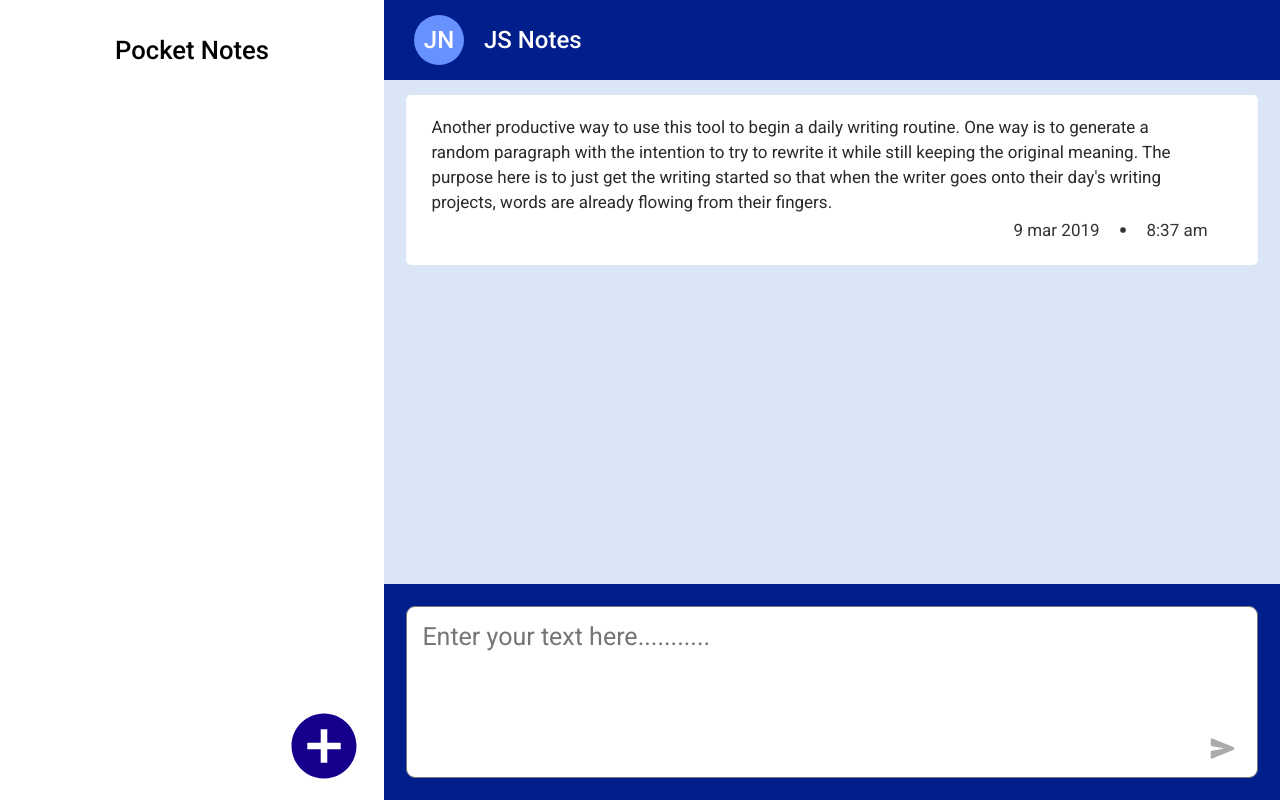
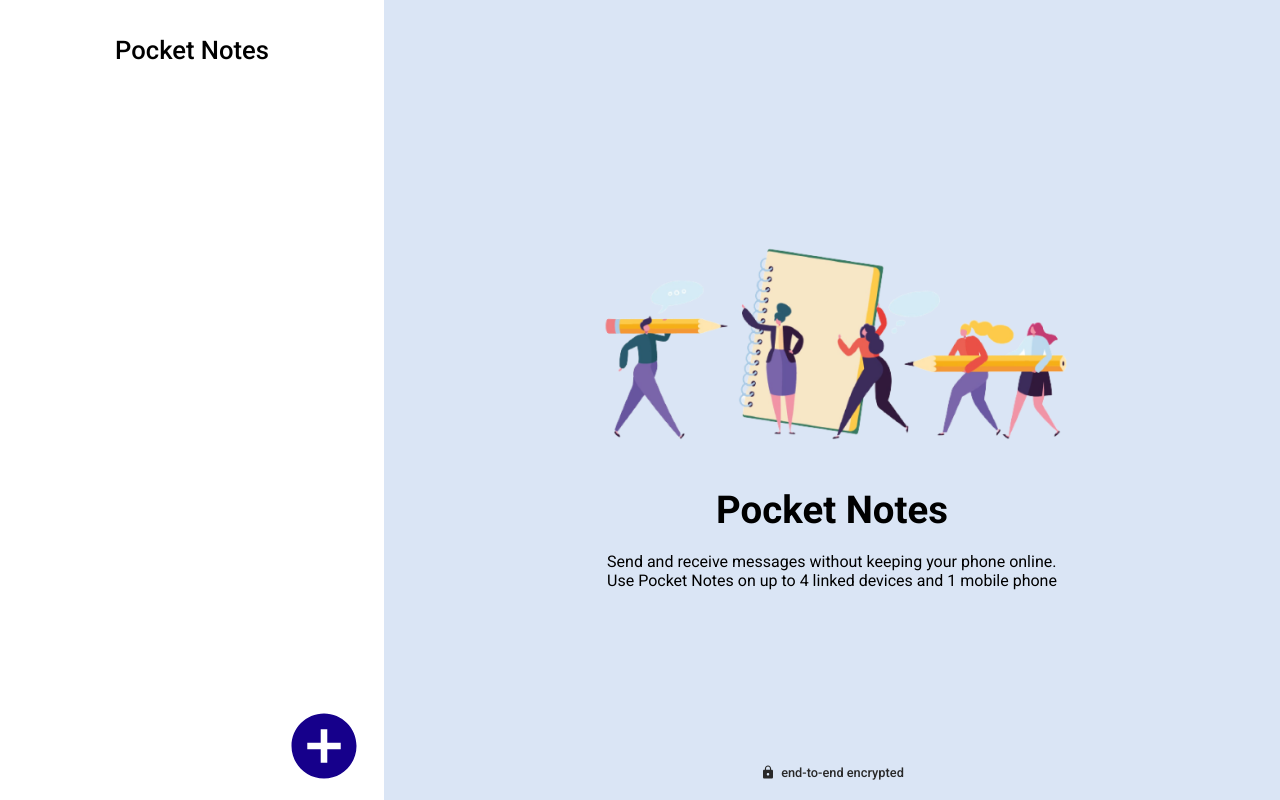
Before and after one commit to zedd1721/Pocket-Notes, a React (Vite) app: page / in a window 1280 px wide. Built offline with nearby package versions, Linux system fonts and the light colour scheme.

Commit message:
DataStructure Updated

```diff
--- a/package.json
+++ b/package.json
@@ -10,6 +10,7 @@
     "preview": "vite preview"
   },
   "dependencies": {
+    "moment": "^2.30.1",
     "react": "^18.2.0",
     "react-dom": "^18.2.0",
     "react-icons": "^5.0.1"
--- a/src/App.jsx
+++ b/src/App.jsx
@@ -1,21 +1,8 @@
 import "./App.css";
-import Mainleft from "./components/Mainleft";
-import Mainright from "./components/Mainright";
-import Modal from "./components/Modal";
-import { useState } from "react";
+import Main from "./components/Main";
 
 function App() {
-  const [showModal, setShowModal] = useState(false);
-  const handlemodal = () => {
-    setShowModal(true);
-  };
-  return (
-    <main>
-      <Mainleft clickAdd={handlemodal} showModal={showModal} setShowModal={setShowModal}/>
-      <Mainright />
-      {/* {showModal && <Modal modalClose={() => setShowModal(false)} />} */}
-    </main>
-  );
+  return <Main />;
 }
 
 export default App;
--- a/src/components/Box.jsx
+++ b/src/components/Box.jsx
@@ -2,46 +2,105 @@ import React, { useState } from "react";
 import styled from "./Box.module.css";
 import { IoSend } from "react-icons/io5";
 import { BsDot } from "react-icons/bs";
+import moment from "moment";
+//Send the selected Id as a para in the box
 
-function Box() {
+function Box({
+  groupStore,
+  setGroupStore,
+  setNotesList,
+  notesList,
+  selectedGroup,
+}) {
   const [noteText, setNoteText] = useState("");
+
+  const dateFormat = () => {
+    const date = moment().format(" D MMM YYYY");
+    return `${date}`;
+  };
+  const timeFormat = () => {
+    const time = moment().format("LT");
+    return `${time} `;
+  };
   function handleSend() {
-    console.log(noteText);
-    console.log("Disabled: ", !noteText.trim().length);
     if (noteText.trim().length > 0) {
+      setNotesList((prev) => {
+        const localNotes = [
+          ...prev,
+          {
+            text: noteText,
+            dateNotes: dateFormat(),
+            timeNotes: timeFormat(),
+            groupId: selectedGroup,
+          }, //Add another parameter that tells me the group ID, ex: groupId: selectedgroup from line 8
+        ];
+
+        localStorage.setItem("notes", JSON.stringify(localNotes));
+        return localNotes;
+      });
+      setNoteText("");
     }
+
+    const openNote = groupStore.find((group) => group.id === selectedGroup);
+    // Finding the group in groupStore with the matching ID
+    const updatedGroupStore = groupStore.map((group) => {
+      if (group.id === selectedGroup) {
+        // If the group matches, update its notesData property
+        return {
+          ...group,
+          notesData: [
+            ...(group.notesData || []),
+            {
+              text: noteText,
+              dateNotes: dateFormat(),
+              timeNotes: timeFormat(),
+            },
+          ],
+        };
+      }
+      return group;
+    });
+    setGroupStore(updatedGroupStore);
+    localStorage.setItem("groupStore", JSON.stringify(groupStore));
+    // const groupNotes = notesList.find((note) => note.groupId === selectedGroup);
+    console.log("Filtered Group: ", groupStore);
+    // console.log("Group Notes: ", groupNotes);
   }
 
   return (
     <div className={styled.container}>
-      <div className={styled.heading}>
+      {groupStore.map((group, index) => {
+        // I will not do map here...., get the Id which we will select, based on that Id render the component
+        return (
+          <div className={styled.heading} key={index}>
             <div
-          className={styled.profileimg}
-          style={{ backgroundColor: "rgb(102, 145, 255)" }}
+              className={styled.noteImg}
+              style={{ backgroundColor: group.selectedColor }}
             >
-          <h1>JN</h1>
+              <h1>{group.profile}</h1>
             </div>
-        <div className={styled.noteName}>
-          <h1>JS Notes</h1>
+            <div className={styled.noteHead}>
+              <h1>{group.name}</h1>
             </div>
           </div>
+        );
+      })}
+
       <div className={styled.noteArea}>
         <div className={styled.notesDisplay}>
-          <div className={styled.notes}>
-            <p>
-              Another productive way to use this tool to begin a daily writing
-              routine. One way is to generate a random paragraph with the
-              intention to try to rewrite it while still keeping the original
-              meaning. The purpose here is to just get the writing started so
-              that when the writer goes onto their day's writing projects, words
-              are already flowing from their fingers.
-            </p>
+          {notesList.map((note, index) => {
+            return (
+              <div className={styled.notes} key={index}>
+                <p>{note.text}</p>
                 <div className={styled.datentime}>
-              9 mar 2019 &nbsp;
+                  {note.dateNotes}
+                  &nbsp;
                   <BsDot size={30} />
-              &nbsp; 8:37 am
+                  &nbsp; {note.timeNotes}
                 </div>
               </div>
+            );
+          })}
         </div>
         <div className={styled.typeArea}>
           <textarea
--- a/src/components/Box.module.css
+++ b/src/components/Box.module.css
@@ -13,7 +13,7 @@
   gap: 20px;
 }
 
-.profileimg {
+.noteImg {
   width: 50px;
   height: 50px;
   border-radius: 50%;
@@ -22,8 +22,8 @@
   place-items: center;
 }
 
-.profileimg h1,
-.noteName h1 {
+.noteImg h1,
+.noteHead h1 {
   font-weight: 500;
   font-size: 24px;
   color: white;
@@ -41,7 +41,23 @@
   display: flex;
   flex-direction: column;
   align-items: center;
+  gap: 15px;
   padding-top: 15px;
+  padding-bottom: 15px;
+
+  overflow-y: auto;
+}
+.notesDisplay::-webkit-scrollbar {
+  width: 10px;
+}
+.notesDisplay::-webkit-scrollbar-track {
+  background: #000000a1;
+  border-radius: 5px;
+}
+
+.notesDisplay::-webkit-scrollbar-thumb {
+  background-color: white;
+  border-radius: 5px;
 }
 
 .typeArea {
@@ -90,6 +106,8 @@
 
   padding: 20px 25px;
   padding-right: 50px;
+
+  box-shadow: 0px 4px 20px 0px #00000040;
 }
 
 .notes p {
--- /dev/null
+++ b/src/components/Main.css
@@ -0,0 +1,7 @@
+main {
+    height: 100vh;
+    width: 100%;
+    /* background-color: aqua; */
+
+    display: flex;
+  }
--- /dev/null
+++ b/src/components/Main.jsx
@@ -0,0 +1,100 @@
+import React from "react";
+import Mainleft from "./Mainleft";
+import Mainright from "./Mainright";
+import { useState } from "react";
+
+function Main() {
+  const [showModal, setShowModal] = useState(false);
+
+  const [groupStore, setGroupStore] = useState(
+    JSON.parse(localStorage.getItem("groupStore")) || []
+  );
+
+  const [showBox, setShowBox] = useState(false);
+
+  const [selectedGroup, setSelectedGroup] = useState(null);
+
+  const [notesList, setNotesList] = useState(
+    JSON.parse(localStorage.getItem("notes")) || []
+  );
+
+  // const handleAddNoteId = (note) => {
+  //   setNotesList((prev) => {
+  //     if(prev.includes(note)) return prev;
+  //     else return [...prev, note];
+  //   })
+// }
+
+
+  const generateImg = (name) => {
+    const word = name.split(" ");
+    //If it is a single word
+    let firstletter = word[0].charAt(0).toUpperCase();
+    //if it is more then 1 word
+    if (word.length > 1) {
+      firstletter += word[1].charAt(0).toUpperCase();
+    }
+    return firstletter;
+  };
+
+
+  // console.log(selectedGroup);
+  const addData = (groupname) => {
+    const groupProfile = {
+      ...groupname,
+      profile: generateImg(groupname.name),
+      id: Date.now(),
+      //Make an array with note Objects
+    };
+
+
+    setGroupStore((prev) => {
+      const localGroup = [...prev, groupProfile];
+      localStorage.setItem("groupStore", JSON.stringify(localGroup));
+      return localGroup;
+    });
+
+    // selectedGroup = groupStore.map((group) =>(group.id))
+    // setNotesList((prev) => {
+    //   return [...prev, { notesId: selectedGroup }];
+    // });
+
+
+  };
+  console.log("NotesId: ", notesList);
+
+  const handlemodal = () => {
+    setShowModal(true);
+  };
+  // console.log("ID: ", selectedGroup);
+  return (
+    <main>
+      <Mainleft
+        clickAdd={handlemodal}
+        showModal={showModal}
+        setShowModal={setShowModal}
+        groupStore={groupStore}
+        addData={addData}
+
+        showBox={showBox}
+        setShowBox={setShowBox}
+        setSelectedGroup={setSelectedGroup}
+        setNotesList={setNotesList}
+
+        // handleAddNoteId={handleAddNoteId}
+      />
+
+      <Mainright
+        groupStore={groupStore}
+        setGroupStore={setGroupStore}
+        showBox={showBox}
+        setNotesList={setNotesList}
+        notesList={notesList}
+
+        selectedGroup={selectedGroup}
+      />
+    </main>
+  );
+  }
+
+export default Main;
--- a/src/components/Mainleft.jsx
+++ b/src/components/Mainleft.jsx
@@ -2,32 +2,21 @@ import React, { useState, useEffect } from "react";
 import { IoMdAddCircle } from "react-icons/io";
 import styled from "./Mainleft.module.css";
 import Modal from "./Modal";
+import Box from "./Box";
 
-function Mainleft({ clickAdd, showModal, setShowModal }) {
-  const [groupStore, setGroupStore] = useState(
-    JSON.parse(localStorage.getItem("groupStore")) || []
-  );
+function Mainleft({
+  clickAdd,
+  showModal,
+  setShowModal,
+  groupStore,
+  addData,
 
-  const addData = (groupname) => {
-    console.log("Adding data", groupname);
-    setGroupStore((prev) => {
-      const localGroup = [...prev, groupname];
-      localStorage.setItem("groupStore", JSON.stringify(localGroup));
-      return localGroup;
-    });
-  };
-
-  const generateImg = (name) => {
-    const word = name.split(" ");
-    //If it is a single word
-    let firstletter = word[0].charAt(0).toUpperCase();
-    //if it is more then 1 word
-    if (word.length > 1) {
-      firstletter += word[1].charAt(0).toUpperCase();
-    }
-    return firstletter;
-  };
-
+  setNotesList,
+  setSelectedGroup,
+  showBox,
+  setShowBox,
+  handleAddNoteId,
+}) {
   return (
     <>
       <div className={styled.container}>
@@ -39,12 +28,18 @@ function Mainleft({ clickAdd, showModal, setShowModal }) {
         <div className={styled.groups}>
           {groupStore.map((group, index) => {
             return (
-              <div className={styled.demogroup} key={index}>
+              <div
+                className={styled.demogroup}
+                key={index}
+                onClick={() => {
+                  setSelectedGroup(group.id), setShowBox(true);
+                }}
+              >
                 <div
                   className={styled.profileimg}
                   style={{ backgroundColor: group.selectedColor }}
                 >
-                  <h1>{generateImg(group.name)}</h1>
+                  <h1>{group.profile}</h1>
                 </div>
                 <div className={styled.noteName}>
                   <h1>{group.name}</h1>
--- a/src/components/Mainright.jsx
+++ b/src/components/Mainright.jsx
@@ -1,13 +1,19 @@
 import React from "react";
 import styled from "./Mainright.module.css";
-import Box from './Box'
+import Box from "./Box";
 import { IoMdLock } from "react-icons/io";
 
-function Mainright() {
+function Mainright({ groupStore,setGroupStore, showBox, setNotesList, notesList, selectedGroup }) {
+  // const groupId = groupStore.map((group)=>group.id);
+  // const notesId = notesList.map((notes)=>notes.notesId);
+  // const selected = notesList.some((notes) => selectedGroup === notes.notesId);
+
   return (
     <div className={styled.container}>
-      <Box />
-      {/* <div  className={styled.wrapper} style={{backgroundColor: "#dae5f5"}}>
+      {showBox  ? (
+        <Box groupStore={groupStore} setGroupStore={setGroupStore} setNotesList={setNotesList} notesList={notesList} selectedGroup={selectedGroup} />
+      ) : (
+        <div className={styled.wrapper} style={{ backgroundColor: "#dae5f5" }}>
           <img src="./bgimg.png" alt="" />
           <h1>Pocket Notes</h1>
           <p>
@@ -18,7 +24,8 @@ function Mainright() {
           <div className={styled.encry}>
             <IoMdLock /> <p>end-to-end encrypted</p>
           </div>
-      </div> */}
+        </div>
+      )}
     </div>
   );
 }
--- a/src/components/Mainright.module.css
+++ b/src/components/Mainright.module.css
@@ -17,11 +17,11 @@
 .container img {
   width: 40vw;
 }
-.container h1 {
+.container .wrapper h1 {
   font-weight: 700;
   font-size: 3vw;
 }
-.container p {
+.container .wrapper .encry p {
   color: #292929;
   font-weight: 500;
   font-size: 1vw;
@@ -41,10 +41,10 @@
   .container img {
     width: 50vw;
   }
-  .container h1 {
+  .container .wrapper h1 {
     font-size: 5vw;
   }
-  .container p {
+  .container .wrapper .encry p {
     font-size: 1.5vw;
   }
 }
```
Also changed, not shown: 1 other file (tests, documents, lock files or other folders). Lines whose indentation alone changed are shown as unchanged.
